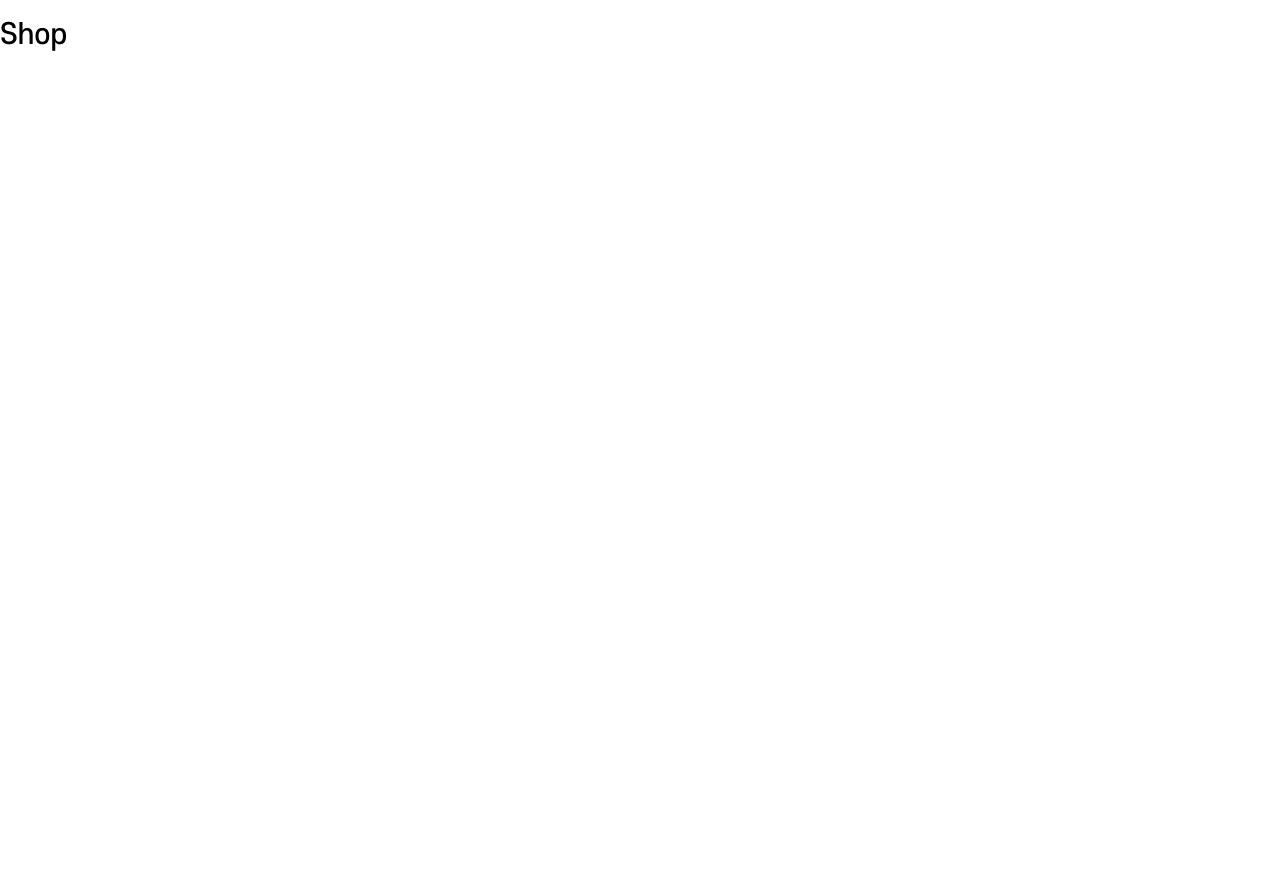
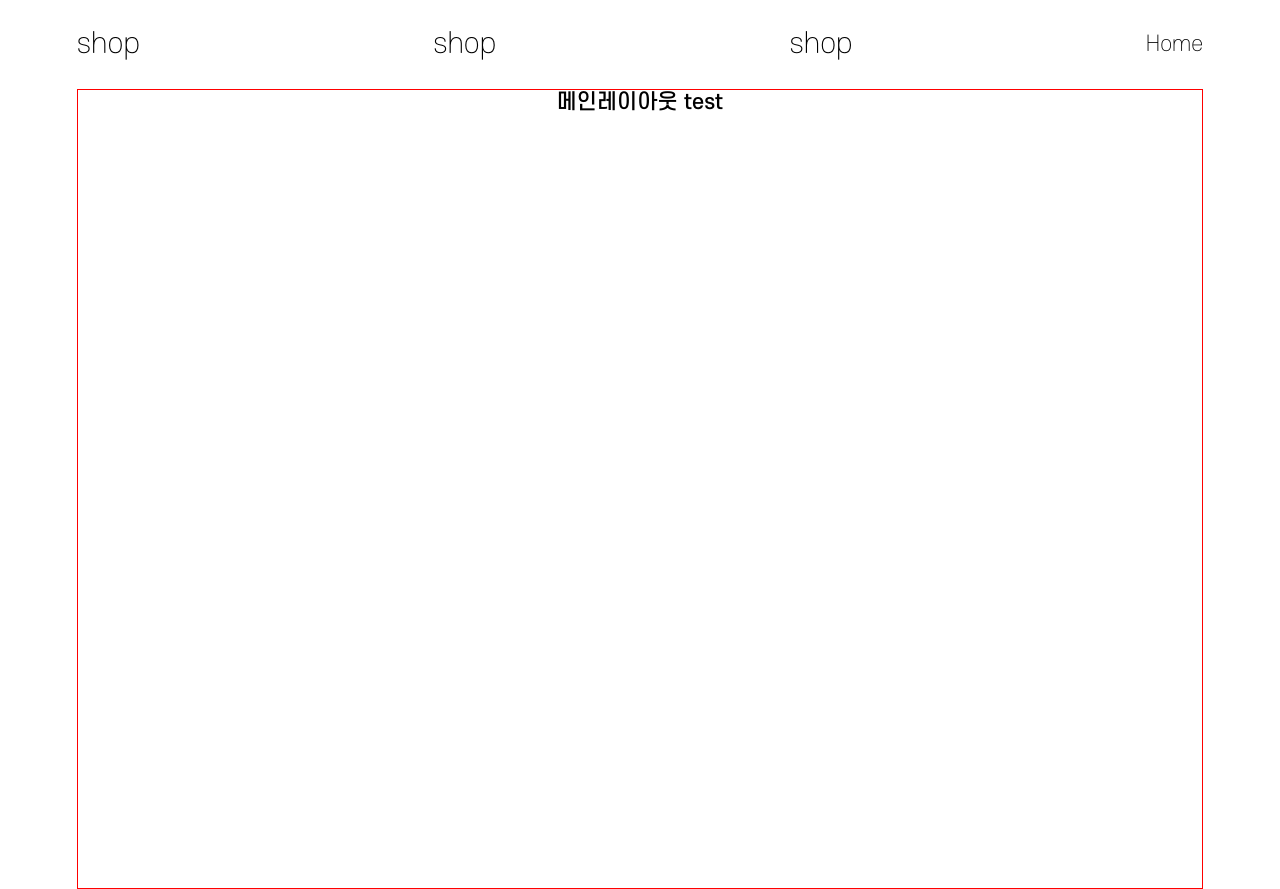
Before and after one commit to rastle-dev/rastle-frontend, a Next.js app: page /shop in a window 1280 px wide. Before the commit the page ends 800 px from the top, so only its background shows below. Built offline with nearby package versions, Linux system fonts and the light colour scheme.

Commit message:
Design: 레이아웃 예시 디자인 구현

```diff
--- a/src/pages/shop/index.tsx
+++ b/src/pages/shop/index.tsx
@@ -1,4 +1,12 @@
-// 경로 /login
-export default function Home() {
-  return <h1>Shop</h1>;
+import React from "react";
+import MainLayout from "@/components/Layout/MainLayout";
+
+function Shop() {
+  return (
+    <MainLayout>
+      <div>메인레이아웃 test</div>
+    </MainLayout>
+  );
 }
+
+export default Shop;
```
Also changed, not shown: src/pages/login/index.tsx (+10 -3 lines).
